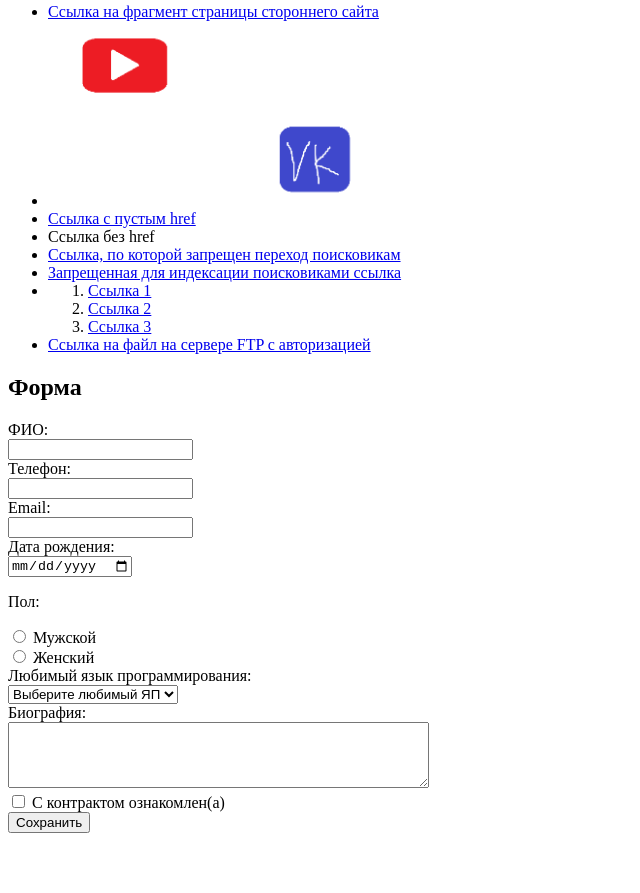
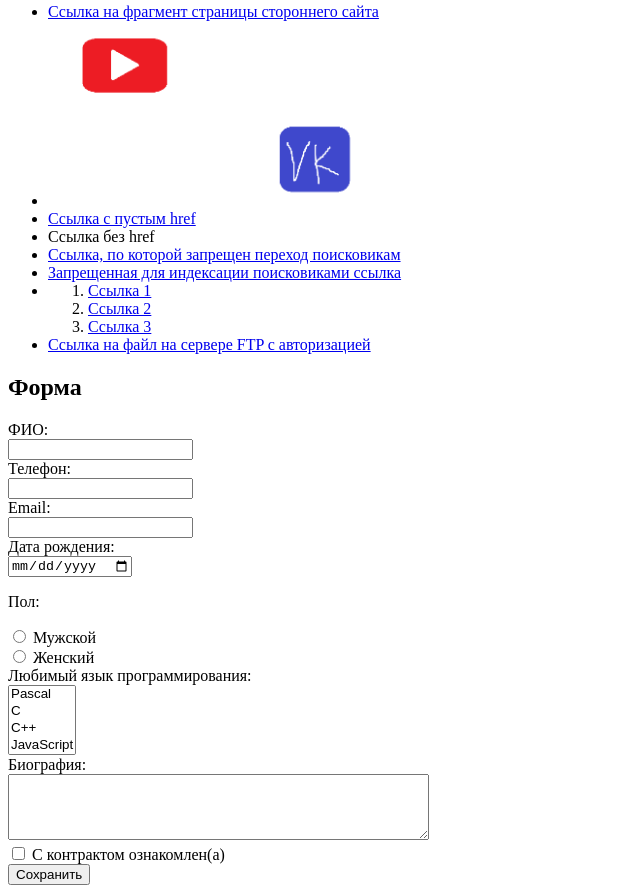
Before and after one commit to kaban4ik01/kaban4ik.github.io-1-web-, a plain HTML site: page index.html in a window 1280 px wide. Shown: the part 554-1447 px from the top of the page, without its empty margins (0-640 px from the left). Before the commit the page ends 1395 px from the top, so only its background shows below. Drawn offline with Linux system fonts and the light colour scheme.

Commit message:
Update index.html

```diff
--- a/index.html
+++ b/index.html
@@ -128,8 +128,7 @@
 
 			<label for="programming-language">Любимый язык программирования:</label
 			><br />
-			<select id="programming-language" name="programming-language[]" required>
-				<option value="select">Выберите любимый ЯП</option>
+			<select id="programming-language" name="programming-language[]" multiple required>
 				<option value="pascal">Pascal</option>
 				<option value="c">C</option>
 				<option value="cpp">C++</option>
```
